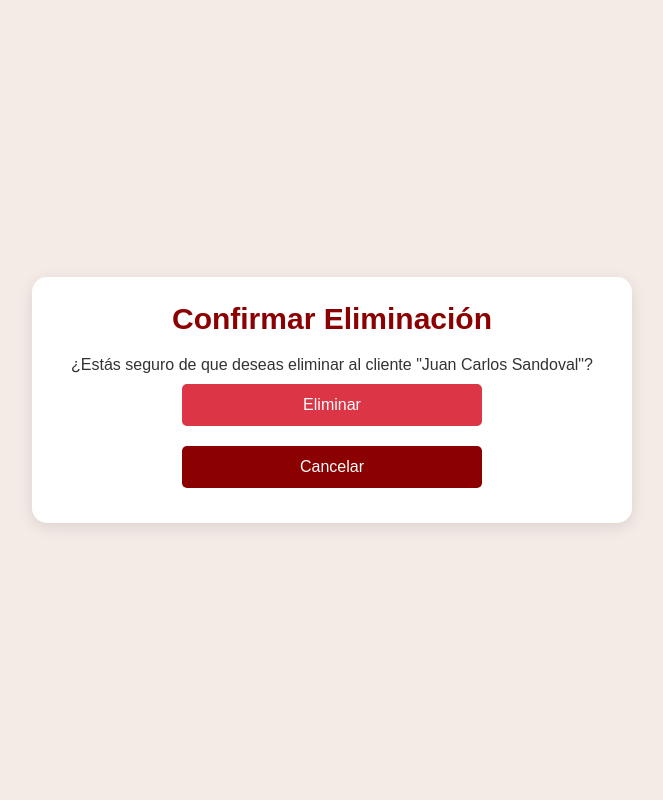
After one commit to nicoloyolar/andes, a Django app: page /eliminar-cliente/4/ in a window 1280 px wide. The commit adds this page. Shown: the whole page, without its empty margins (308-971 px from the left). Run offline with Django 5.2, Linux system fonts and the light colour scheme; data comes from the database, SQL or seed files in the repository; both versions use the stored data as it was after the commit.

Commit message:
integra funcionalidad de eliminar cliente

```diff
--- /dev/null
+++ b/usuarios/static/css/styles-eliminar-cliente.css
@@ -0,0 +1,137 @@
+* {
+    margin: 0;
+    padding: 0;
+    box-sizing: border-box;
+}
+
+body {
+    font-family: 'Montserrat', sans-serif;
+    background-color: #f4eae6;
+    display: flex;
+    justify-content: center;
+    align-items: center;
+    height: 100vh;
+    padding: 20px;
+    overflow-x: hidden;
+    color: #333;
+}
+
+.container {
+    width: 100%;
+    max-width: 600px;
+    background-color: white;
+    border-radius: 15px;
+    box-shadow: 0 4px 15px rgba(0, 0, 0, 0.1);
+    padding: 25px;
+    text-align: center;
+}
+
+.page-title {
+    font-size: 30px;
+    font-weight: 600;
+    color: #8b0000;
+    margin-bottom: 20px;
+}
+
+form {
+    display: flex;
+    flex-direction: column;
+    align-items: center;
+}
+
+form button,
+form a {
+    padding: 12px 20px;
+    font-size: 16px;
+    border-radius: 5px;
+    cursor: pointer;
+    margin: 10px 0;
+    width: 80%;
+    max-width: 300px;
+    transition: background 0.3s ease, transform 0.2s ease;
+}
+
+form button {
+    background-color: #dc3545;
+    color: white;
+    border: none;
+}
+
+form button:hover {
+    background-color: #c82333;
+    transform: scale(1.05);
+}
+
+form button:active {
+    transform: scale(0.98);
+}
+
+form a {
+    background-color: #8b0000;
+    color: white;
+    text-decoration: none;
+}
+
+form a:hover {
+    background-color: #b22222;
+    transform: scale(1.05);
+}
+
+form a:active {
+    transform: scale(0.98);
+}
+
+@media (max-width: 768px) {
+    .container {
+        padding: 20px;
+    }
+    .page-title {
+        font-size: 24px;
+    }
+    form button,
+    form a {
+        width: 90%;
+    }
+}
+
+@media (max-width: 480px) {
+    .page-title {
+        font-size: 20px;
+    }
+    form button,
+    form a {
+        padding: 10px 15px;
+    }
+}
+
+.btn-back {
+    position: absolute;
+    top: 20px;
+    left: 20px;
+    background-color: #8b0000;
+    color: white;
+    border: none;
+    border-radius: 5px;
+    padding: 10px 15px;
+    font-size: 14px;
+    cursor: pointer;
+    transition: background 0.3s ease, transform 0.2s ease;
+}
+
+.btn-back:hover {
+    background-color: #b22222;
+    transform: scale(1.05);
+}
+
+.search-container {
+    margin-bottom: 20px;
+    text-align: right;
+}
+
+#filtro {
+    padding: 8px;
+    font-size: 14px;
+    width: 200px;
+    border: 1px solid #ccc;
+    border-radius: 4px;
+}
--- /dev/null
+++ b/usuarios/templates/usuarios/eliminar_cliente.html
@@ -0,0 +1,24 @@
+{% load static %}
+
+<!DOCTYPE html>
+<html lang="es">
+<head>
+    <meta charset="UTF-8">
+    <meta name="viewport" content="width=device-width, initial-scale=1.0">
+    <title>Eliminar Cliente</title>
+    <link rel="stylesheet" href="{% static 'css/styles-eliminar-cliente.css' %}">
+</head>
+<body>
+    <div class="container">
+        <h1 class="page-title">Confirmar Eliminación</h1>
+
+        <p>¿Estás seguro de que deseas eliminar al cliente "{{ cliente.nombre }}"?</p>
+
+        <form method="POST">
+            {% csrf_token %}
+            <button type="submit" class="btn btn-danger">Eliminar</button>
+            <a href="{% url 'listar-clientes' %}" class="btn btn-secondary">Cancelar</a>
+        </form>
+    </div>
+</body>
+</html>
--- a/usuarios/templates/usuarios/listar_clientes.html
+++ b/usuarios/templates/usuarios/listar_clientes.html
@@ -39,8 +39,7 @@
                         <td>
                             <a href="" class="btn btn-primary">Observaciones</a>
                             <a href="{% url 'editar-cliente' cliente.id %}" class="btn btn-primary">Editar</a>
-                            <a href="javascript:void(0);" class="btn btn-danger eliminar-cliente" data-id="{{ cliente.id }}">Eliminar</a>
-
+                            <a href="{% url 'eliminar-cliente' cliente.id %}" class="btn btn-danger">Eliminar</a>
                         </td>
                     </tr>
                 {% empty %}
--- a/usuarios/urls.py
+++ b/usuarios/urls.py
@@ -12,7 +12,7 @@ urlpatterns = [
     path('crear-cliente/', crear_cliente_view, name='crear-cliente'),
     path('crear-producto/', crear_producto_view, name='crear-producto'),
     path('listar-clientes/', lista_clientes_view, name='listar-clientes'),
-    path('eliminar_cliente/<int:id>/', eliminar_cliente_view, name='eliminar-cliente'),
+    path('eliminar-cliente/<int:cliente_id>/', eliminar_cliente_view, name='eliminar-cliente'),
     path('eliminar_producto/<int:producto_id>/', eliminar_producto_view, name='eliminar_producto'),
     path('venta_cliente/<int:cliente_id>/', venta_cliente_view, name='venta_cliente'),
 ]
--- a/usuarios/views.py
+++ b/usuarios/views.py
@@ -58,16 +58,14 @@ def lista_clientes_view(request):
 
     return render(request, 'usuarios/listar_clientes.html', {'clientes': clientes})
 
-@csrf_exempt  # Permite manejar peticiones AJAX con CSRF
-def eliminar_cliente_view(request, id):
-    if request.method == 'DELETE':
-        try:
-            cliente = Cliente.objects.get(pk=id)
-            cliente.delete()
-            return JsonResponse({'success': True})
-        except Cliente.DoesNotExist:
-            return JsonResponse({'success': False, 'error': 'Cliente no encontrado'})
-    return JsonResponse({'success': False, 'error': 'Método no permitido'})
+def eliminar_cliente_view(request, cliente_id):
+    cliente = get_object_or_404(Cliente, id=cliente_id)
+
+    if request.method == 'POST':
+        cliente.delete()
+        return redirect('listar-clientes')  # Redirigir a la lista de clientes después de eliminarlo
+
+    return render(request, 'usuarios/eliminar_cliente.html', {'cliente': cliente})
 
 ###### MANTENEDOR PRODUCTOS
 
```
Also changed, not shown: usuarios/static/css/styles-listar-clientes.css (+14 -0 lines), db.sqlite3.
